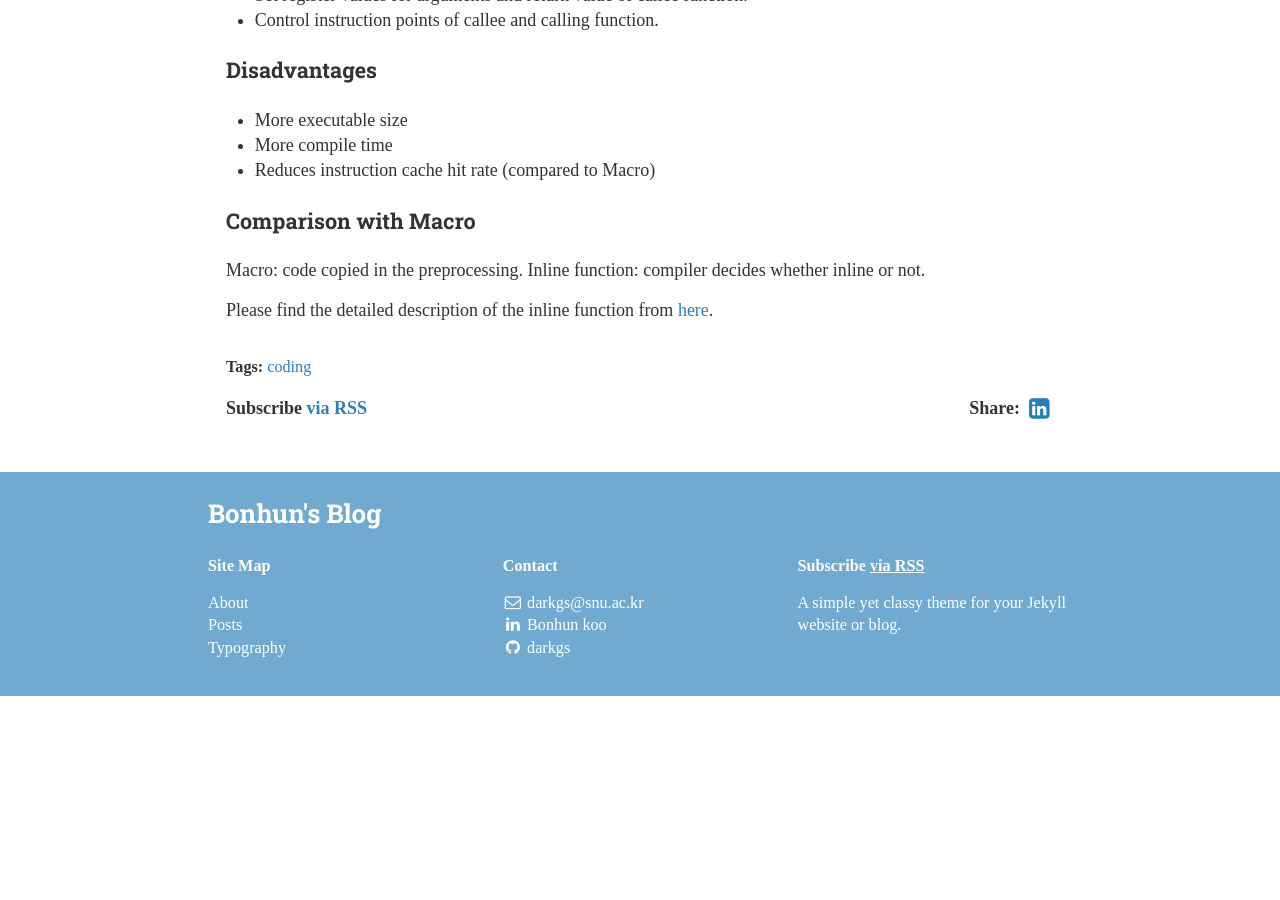
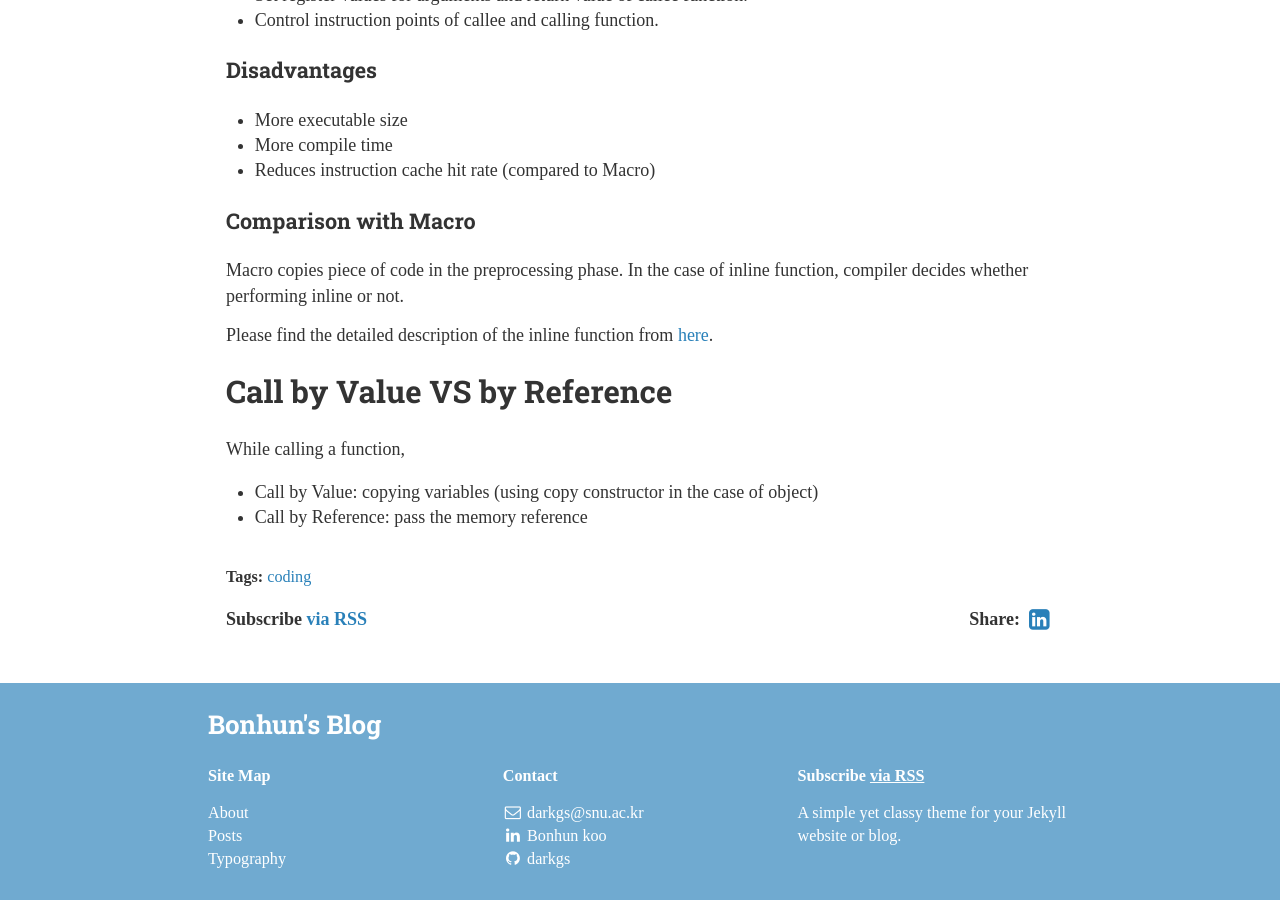
Before and after one commit to darkgs/darkgs.github.io, a Jekyll site: the page built from _posts/2019-10-16-interview_questions_for_c++.markdown, in a window 1280 px wide and 900 px high, scrolled down 870 px. Built offline with Jekyll 4.4.1, drawn with Linux system fonts in a browser that asks for light colours; nearby versions of some CDN libraries; before the commit the page ends 1566 px from its top, so only the background shows below that.

Commit message:
call by value, reference

```diff
--- a/_posts/2019-10-16-interview_questions_for_c++.markdown
+++ b/_posts/2019-10-16-interview_questions_for_c++.markdown
@@ -23,9 +23,14 @@ Body of function should be small to achieve efficiency.
 * Reduces instruction cache hit rate (compared to Macro)
 
 #### Comparison with Macro
-Macro: code copied in the preprocessing.
-Inline function: compiler decides whether inline or not.
+Macro copies piece of code in the preprocessing phase.
+In the case of inline function, compiler decides whether performing inline or not.
 
 Please find the detailed description of the inline function from [here][inline_function].
 
+## Call by Value VS by Reference
+While calling a function,
+* Call by Value: copying variables (using copy constructor in the case of object)
+* Call by Reference: pass the memory reference
+
 [inline_function]: https://www.geeksforgeeks.org/inline-functions-cpp
```
